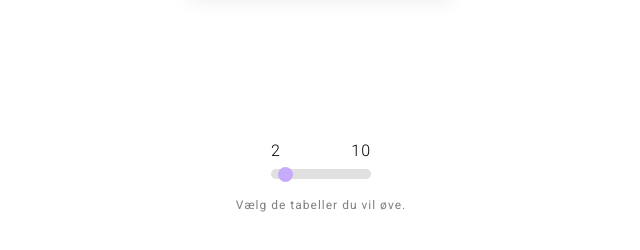
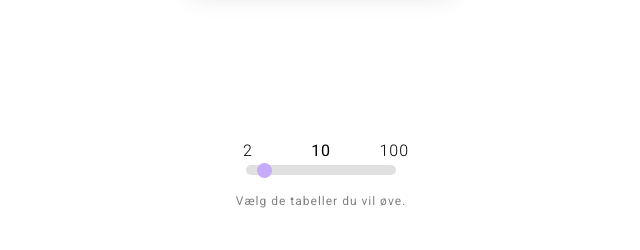
Before and after one commit to orc13a/tabellerne, a plain HTML site: page index.html in a window 1280 px wide. Shown: the part 152-402 px from the top of the page, without its empty margins (319-959 px from the left). Drawn offline with Linux system fonts and the light colour scheme.

Commit message:
better style for slider

```diff
--- a/css/main.css
+++ b/css/main.css
@@ -76,15 +76,25 @@ input, #submitUserInputBtn, #nextEquBtn {
 
 .sliderRangeDisplay {
     display: inline-block;
-    width: 100px;
+    width: 150px;
     font-weight: lighter;
 }
 
 #sliderMin {
+    position: relative;
+    right: 3px;
     float: left;
 }
 
+#sliderValue {
+    position: relative;
+    left: 10px;
+    font-weight: normal;
+}
+
 #sliderMax {
+    position: relative;
+    left: 13px;
     float: right;
 }
 
@@ -95,7 +105,7 @@ input, #submitUserInputBtn, #nextEquBtn {
 .slider {
     border: none;
     -webkit-appearance: none;
-    width: 100px;
+    width: 150px;
     height: 10px;
     border-radius: 5px;
     background: #d3d3d3;
--- a/index.html
+++ b/index.html
@@ -34,12 +34,15 @@
                     <span id="sliderMin">
                         2
                     </span>
+                    <span id="sliderValue">
+                        <!-- User selected value displayed here -->
+                    </span>
                     <span id="sliderMax">
-                        <!-- User selected max value displayed here -->
+                        100
                     </span>
                 </div>
                 <div>
-                    <input type="range" min="2" max="100" value="" class="slider" id="equRange">
+                    <input type="range" min="" max="" value="" class="slider" id="equRange">
                 </div>
                 <div class="sliderInfo">
                     Vælg de tabeller du vil øve.
--- a/js/app.js
+++ b/js/app.js
@@ -1,3 +1,5 @@
+let sliderMin = 2;
+let sliderMax = 100;
 let min = 2;
 let max = 10;
 let currentEquAnwser = 0;
@@ -10,14 +12,16 @@ const userInput = document.getElementById('userAnwserInput');
 const submitAnwserBtn = document.getElementById('submitUserInputBtn');
 const newEquBtn = document.getElementById('nextEquBtn');
 const slider = document.getElementById("equRange");
-const sliderOutput = document.getElementById("sliderMax");
+const sliderOutput = document.getElementById("sliderValue");
 
 // Display new equation on load
 window.onload = () => {
     // Run function
     newEqu();
 
-    // Set slider default max value
+    // Set slider default values
+    slider.min = sliderMin;
+    slider.max = sliderMax;
     slider.value = max;
     sliderOutput.innerHTML = slider.value;
 }
```
